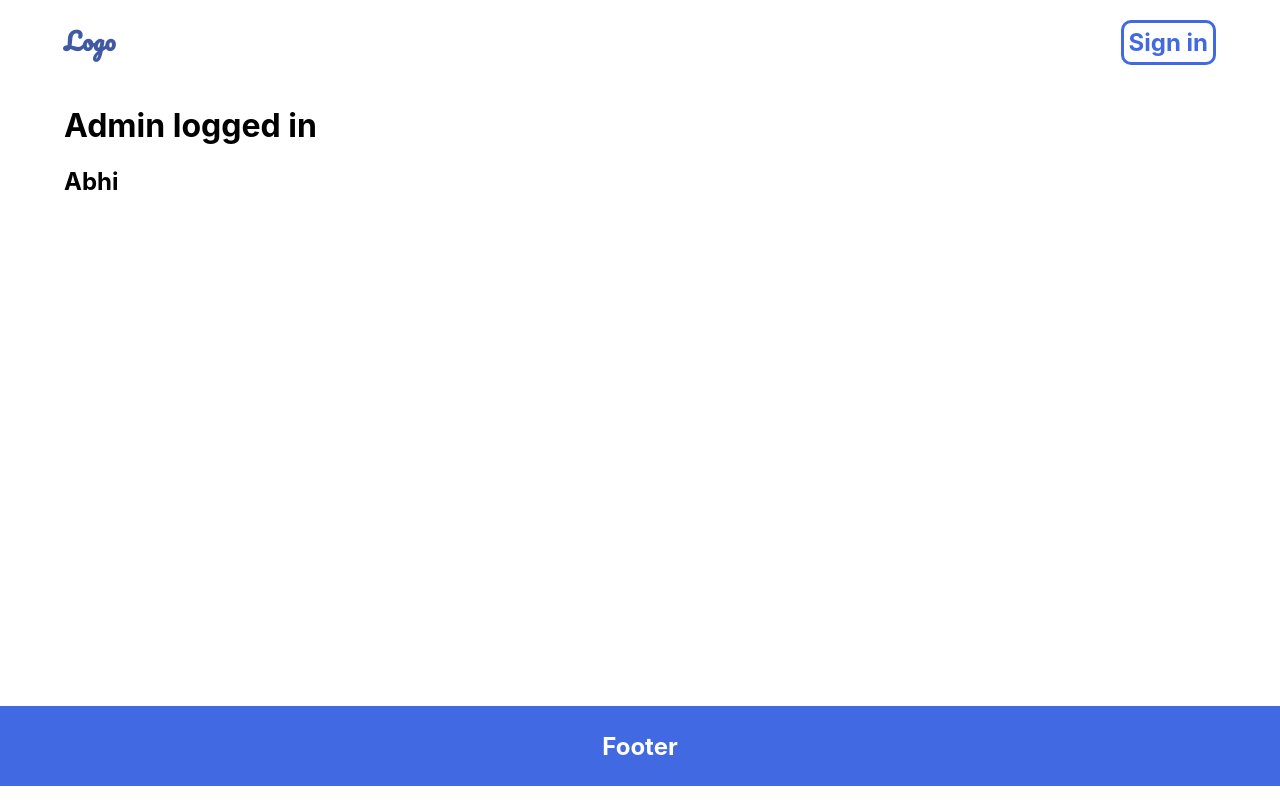
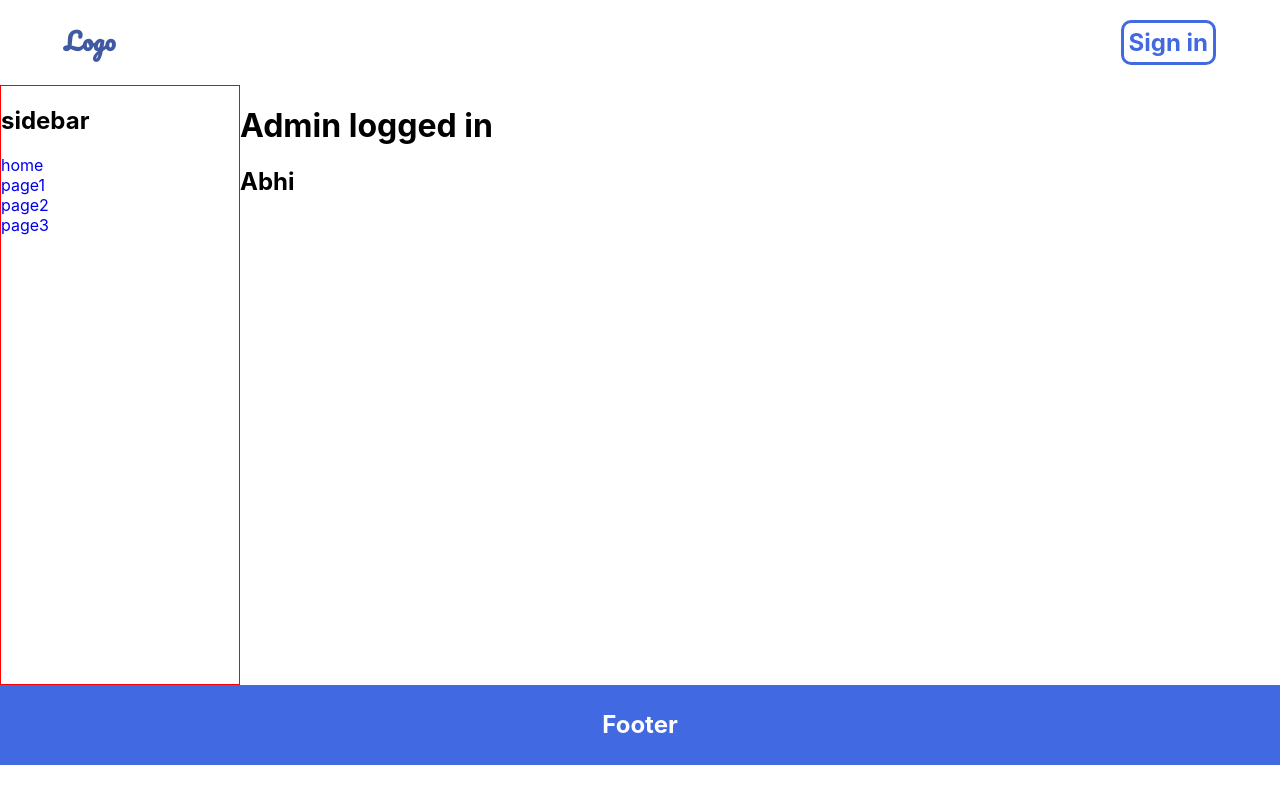
Before and after one commit to Abhijith-TA/todo, a React (Create React App) app: page /admin/Abhi/ in a window 1280 px wide. Built offline with nearby package versions, Linux system fonts and the light colour scheme.

Commit message:
admin page

```diff
--- /dev/null
+++ b/src/NewProject/components/adminHome.js
@@ -0,0 +1,12 @@
+import React from 'react'
+
+function AdminHome({name}) {
+    return (
+        <div admin-home>
+            <h1>Admin logged in</h1>
+            <h2>{name}</h2>
+        </div>
+    )
+}
+
+export default AdminHome
--- a/src/NewProject/components/adminPage.js
+++ b/src/NewProject/components/adminPage.js
@@ -1,12 +1,38 @@
 import React from 'react'
 import {useParams} from 'react-router-dom'
+import Sidebar from './sidebar';
+import AdminHome from './adminHome';
+import AdminPage1 from './adminPage1';
+import AdminPage2 from './adminPage2';
+import AdminPage3 from './adminPage3';
+
+import {
+    BrowserRouter as Router,
+    Switch,
+    Route,
+} from 'react-router-dom'
 
 function AdminPage() {
     const {name}=useParams();
     return (
         <div className="admin">
-            <h1>Admin logged in</h1>
-            <h2>{name}</h2>
+            <Router>
+                <Sidebar />
+                <Switch>
+                    <Route exact path='/admin/Abhi/'>
+                        <AdminHome name={name}/>
+                    </Route>
+                    <Route path='/admin/Abhi/page1'>
+                        <AdminPage1 />
+                    </Route>
+                    <Route path='/admin/Abhi/page2'>
+                        <AdminPage2 />
+                    </Route>
+                    <Route path='/admin/Abhi/page3'>
+                        <AdminPage3 />
+                    </Route>
+                </Switch>
+            </Router>
         </div>
     )
 }
--- /dev/null
+++ b/src/NewProject/components/adminPage1.js
@@ -0,0 +1,11 @@
+import React from 'react'
+
+function AdminPage1() {
+    return (
+        <div>
+            <h1>Admin page 1</h1>
+        </div>
+    )
+}
+
+export default AdminPage1;
--- /dev/null
+++ b/src/NewProject/components/adminPage2.js
@@ -0,0 +1,11 @@
+import React from 'react'
+
+function AdminPage2() {
+    return (
+        <div>
+            <h1>Admin page 2</h1>
+        </div>
+    )
+}
+
+export default AdminPage2;
--- /dev/null
+++ b/src/NewProject/components/adminPage3.js
@@ -0,0 +1,11 @@
+import React from 'react'
+
+function AdminPage3() {
+    return (
+        <div>
+            <h1>Admin page 3</h1>
+        </div>
+    )
+}
+
+export default AdminPage3;
--- a/src/NewProject/components/carousel.js
+++ b/src/NewProject/components/carousel.js
@@ -11,17 +11,11 @@ function Carousel() {
         if(index<2){
             setIndex(index+1);
         }
-        else{
-            setIndex(0);
-        }
     }
 
     const decrementIndex = ()=>{
         if(index>0){
             setIndex(index-1);
-        }
-        else{
-            setIndex(2);
         }
     }
 
--- /dev/null
+++ b/src/NewProject/components/sidebar.js
@@ -0,0 +1,16 @@
+import React from 'react'
+import {Link} from 'react-router-dom'
+
+function Sidebar() {
+    return (
+        <aside className="sidebar">
+            <h1>sidebar</h1>
+            <Link to='/admin/Abhi/'>home</Link>
+            <Link to='/admin/Abhi/page1'>page1</Link>
+            <Link to='/admin/Abhi/page2'>page2</Link>
+            <Link to='/admin/Abhi/page3'>page3</Link>
+        </aside>
+    )
+}
+
+export default Sidebar
--- a/src/newProject.css
+++ b/src/newProject.css
@@ -6,6 +6,7 @@
 
 a {
   text-decoration: none;
+  display: block;
 }
 
 button {
@@ -100,12 +101,6 @@ input {
   text-align: center;
 }
 
-.admin {
-  height: 75vh;
-  width: 90%;
-  margin: 0 auto;
-}
-
 .slide-container {
   /* border: 1px solid red; */
   width: 100%;
@@ -157,3 +152,15 @@ input {
   font-size: 4rem;
   color: rgb(29, 28, 28);
 }
+
+.admin {
+  height: 75vh;
+  width: 100%;
+  margin: 0 auto;
+  display: flex;
+}
+
+.sidebar {
+  border: 1px solid red;
+  width: 15rem;
+}
```
